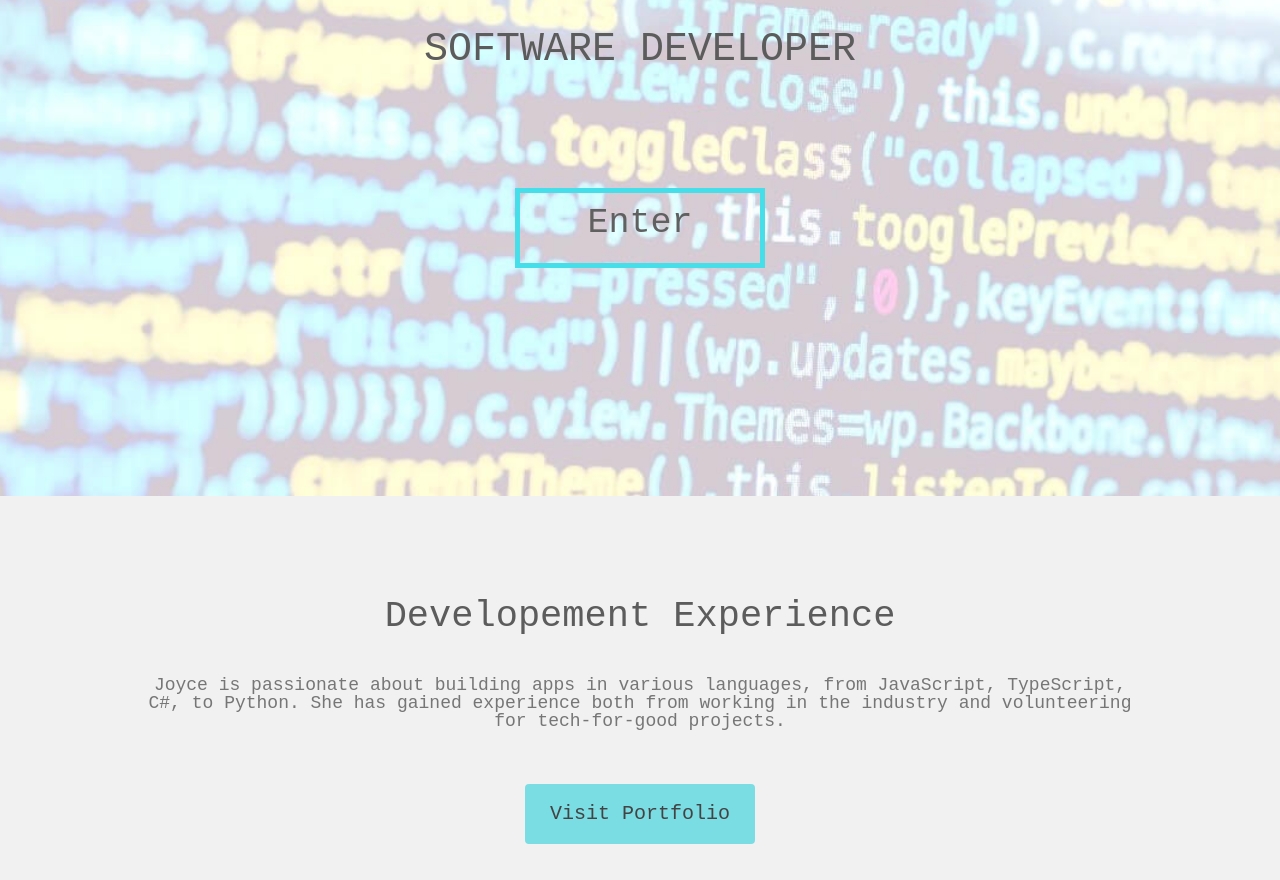
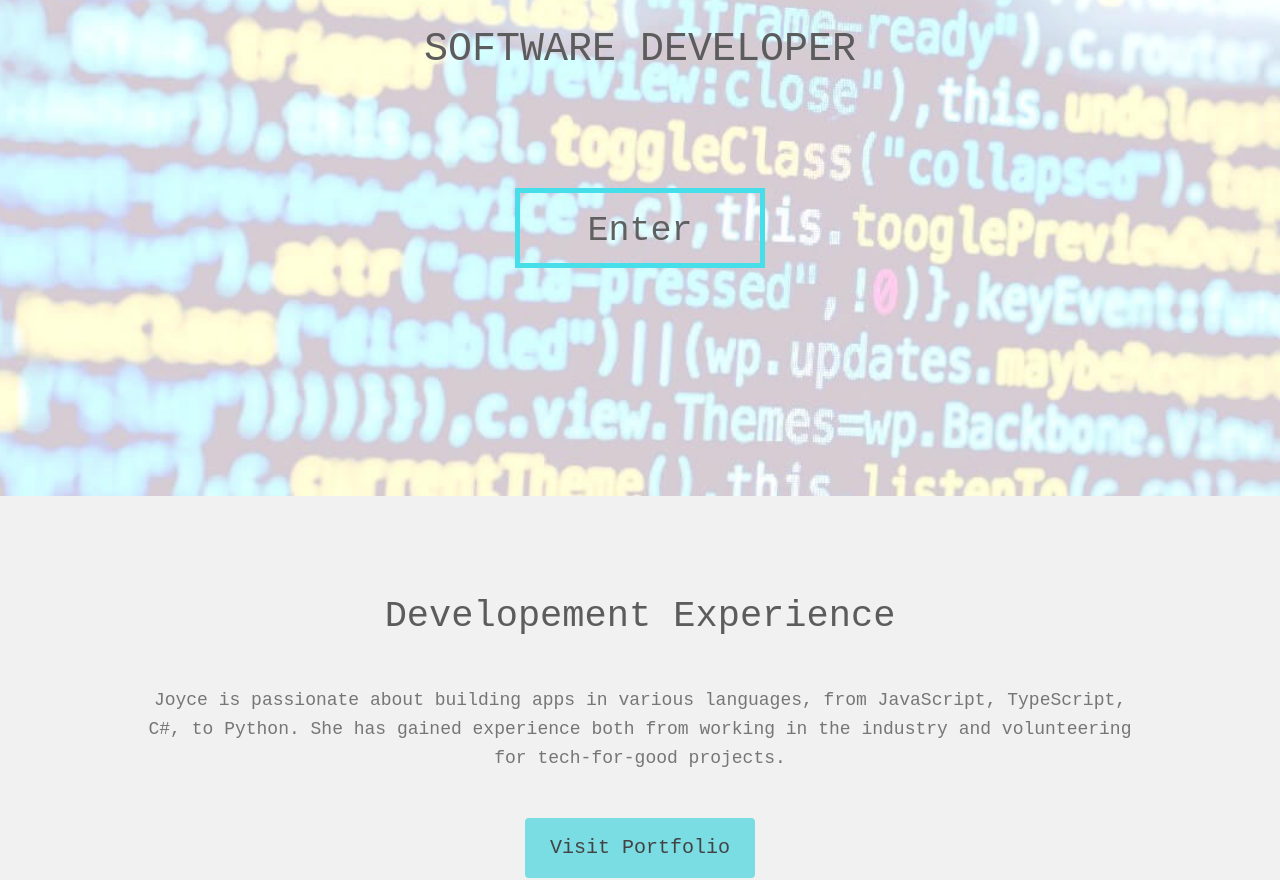
Before and after one commit to joyliao07/portfolioReact, a React (Create React App) app: page / in a window 1280 px wide. Shown: the part 359-1239 px from the top of the page. Built offline with nearby package versions, Linux system fonts and the light colour scheme; a web font is replaced by a local one.

Commit message:
fix nested links

```diff
--- a/src/components/NavLink.js
+++ b/src/components/NavLink.js
@@ -10,15 +10,16 @@ const NavLink = props => {
     }
 
     return(
-            <Nav.Link className={classes.links}>
-                <Link
-                    to={props.dest}
-                    spy={true}
-                    smooth={true}
-                    duration={100}
-                    onClick={selectHandler}> {props.name} </Link>
+            <Nav.Link
+                as={Link}
+                className={classes.links}
+                to={props.dest}
+                spy={true}
+                smooth={true}
+                duration={100}
+                onClick={selectHandler}>
+                {props.name}
             </Nav.Link>
-
     );
 }
 
--- a/src/pages/Contact.js
+++ b/src/pages/Contact.js
@@ -164,8 +164,7 @@ const Contact = () => {
                         to="home"
                         spy={true}
                         smooth={true}
-                        duration={200}
-                    >
+                        duration={200}>
                         <span className={classes.upButton}>
                             <FaRegArrowAltCircleUp size="lg"/>
                         </span>
--- a/src/pages/Home.js
+++ b/src/pages/Home.js
@@ -19,16 +19,15 @@ const Home = () => {
                     <p>SOFTWARE DEVELOPER</p>
                 </div>
                 <div >
-                    <Nav.Link className={classes.buttonContainer}>
-                        <Link
-                            to="skills"
-                            spy={true}
-                            smooth={true}
-                            duration={100}
-                            className={classes.buttonLink}>
-                            <div className={classes.button}>Enter</div>
-                        </Link>
-                    </Nav.Link>
+                <Nav.Link
+                    as={Link}
+                    className={classes.buttonContainer}
+                    to="skills"
+                    spy={true}
+                    smooth={true}
+                    duration={100}>
+                    <div className={classes.button}>Enter</div>
+                </Nav.Link>
                 </div>
             </div>
         </Element>
--- a/src/pages/Skills.js
+++ b/src/pages/Skills.js
@@ -17,18 +17,28 @@ const Skills = () => {
                     <h1>Developement Experience</h1>
                 </Row>
                 <Row className={classes.description}>
-                    <h4>Joyce is passionate about building apps in various languages, from JavaScript, TypeScript, C#, to Python. She has gained experience both from working in the industry and volunteering for tech-for-good projects.</h4>
+                <h4 style={{ lineHeight: '1.6', marginTop: '10px' }}>
+                    Joyce is passionate about building apps in various languages,
+                    from JavaScript, TypeScript, C#, to Python. She has gained
+                    experience both from working in the industry and volunteering
+                    for tech-for-good projects.
+                </h4>
                 </Row>
-                <Row className={classes.buttonRow}>
-                    <Nav.Link>
-                        <Link
-                            to="portfolio"
-                            spy={true}
-                            smooth={true}
-                            duration={100}>
-                            <button className={classes.button}>Visit Portfolio</button>
-                        </Link>
-                    </Nav.Link>
+                <Row className={`${classes.buttonRow} d-flex justify-content-center`}>
+                    <Link
+                        to="portfolio"
+                        spy={true}
+                        smooth={true}
+                        duration={100}
+                        className={classes.button}
+                        style={{
+                            textDecoration: 'none',
+                            display: 'flex',
+                            alignItems: 'center',
+                            justifyContent: 'center'
+                        }}>
+                        Visit Portfolio
+                    </Link>
                 </Row>
             </Container>
 
```
